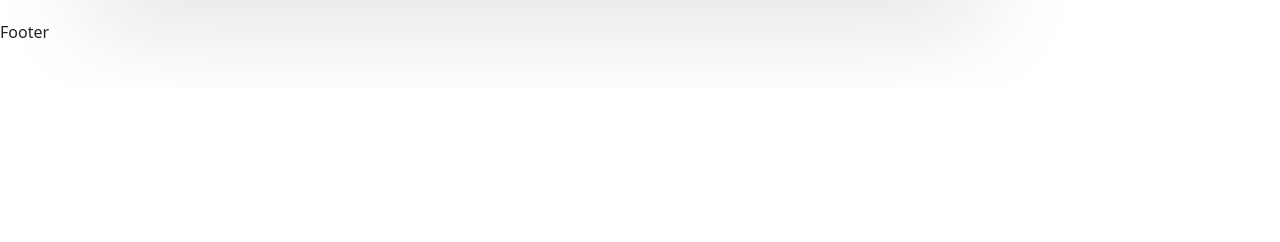
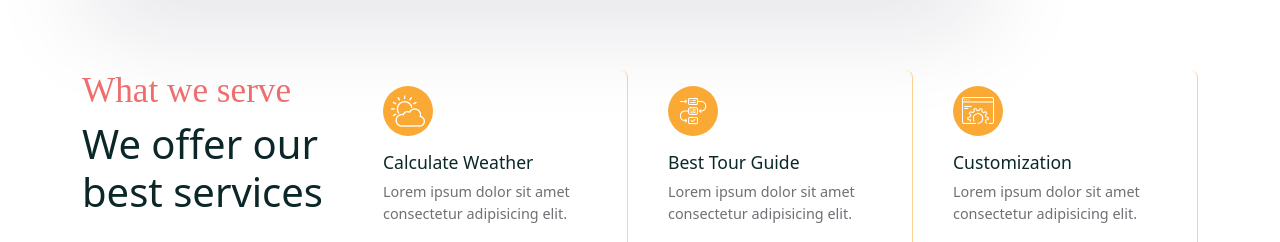
Before and after one commit to shagors/tour-project-mern, a React (Create React App) app in the folder frontend/: page /home in a window 1280 px wide. Shown: the part 710-952 px from the top of the page. Before the commit the page ends 800 px from the top, so only its background shows below. Built offline with nearby package versions, Linux system fonts and the light colour scheme; a web font is replaced by a local one.

Commit message:
services add and design add

```diff
--- a/frontend/src/pages/Home.jsx
+++ b/frontend/src/pages/Home.jsx
@@ -7,11 +7,12 @@
 import worldImg from "../assets/images/world.png";
 import Subtitle from "../shared/Subtitle";
 import SearchBar from "../shared/SearchBar";
+import ServiceList from "../services/ServiceList";
 
 const Home = () => {
   return (
     <>
-      {/* Hero section */}
+      {/* Hero section start */}
       <section>
         <Container>
           <Row>
@@ -54,6 +55,19 @@
           </Row>
         </Container>
       </section>
+      {/* Hero section End */}
+
+      <section>
+        <Container>
+          <Row>
+            <Col lg="3">
+              <h5 className="services__subtitle">What we serve</h5>
+              <h2 className="services__title">We offer our best services</h2>
+            </Col>
+            <ServiceList />
+          </Row>
+        </Container>
+      </section>
     </>
   );
 };
--- /dev/null
+++ b/frontend/src/services/ServiceCard.jsx
@@ -0,0 +1,18 @@
+import React from "react";
+import "./service-card.css";
+
+const ServiceCard = ({ item }) => {
+  const { imgUrl, title, desc } = item;
+
+  return (
+    <div className="service__item">
+      <div className="service__img">
+        <img src={imgUrl} alt="" />
+      </div>
+      <h5>{title}</h5>
+      <p>{desc}</p>
+    </div>
+  );
+};
+
+export default ServiceCard;
--- /dev/null
+++ b/frontend/src/services/ServiceList.jsx
@@ -0,0 +1,39 @@
+import React from "react";
+import ServiceCard from "./ServiceCard";
+import { Col } from "reactstrap";
+
+import weatherImg from "../assets/images/weather.png";
+import guideImg from "../assets/images/guide.png";
+import customizationImg from "../assets/images/customization.png";
+
+const serviceData = [
+  {
+    imgUrl: weatherImg,
+    title: "Calculate Weather",
+    desc: "Lorem ipsum dolor sit amet consectetur adipisicing elit.",
+  },
+  {
+    imgUrl: guideImg,
+    title: "Best Tour Guide",
+    desc: "Lorem ipsum dolor sit amet consectetur adipisicing elit.",
+  },
+  {
+    imgUrl: customizationImg,
+    title: "Customization",
+    desc: "Lorem ipsum dolor sit amet consectetur adipisicing elit.",
+  },
+];
+
+const ServiceList = () => {
+  return (
+    <>
+      {serviceData.map((item, index) => (
+        <Col lg={3} key={index}>
+          <ServiceCard item={item} />
+        </Col>
+      ))}
+    </>
+  );
+};
+
+export default ServiceList;
--- /dev/null
+++ b/frontend/src/services/service-card.css
@@ -0,0 +1,33 @@
+.service__item {
+  padding: 1rem;
+  border-bottom: 1px solid #faa83586;
+  border-right: 1px solid #faa83586;
+  border-radius: 0.5rem;
+}
+
+.service__img {
+  width: 50px;
+  height: 50px;
+  display: flex;
+  align-items: center;
+  justify-content: center;
+  border-radius: 50px;
+  background: var(--secondary-color);
+  padding: 0.5rem;
+  margin-bottom: 1rem;
+  line-height: 50px;
+}
+
+.service__img img {
+  width: 100%;
+}
+
+.service__item h5 {
+  font-size: 1.1rem;
+  font-weight: 500;
+}
+
+.service__item p {
+  font-size: 0.9rem;
+  color: var(--text-color);
+}
--- a/frontend/src/styles/home.css
+++ b/frontend/src/styles/home.css
@@ -37,3 +37,15 @@
 .hero__img-box {
   padding-top: 2rem;
 }
+
+.services__subtitle {
+  font-size: 2.2rem;
+  font-weight: 500;
+  color: #ee6e6e;
+  font-family: var(--subtitle-font-name);
+}
+
+.services__title {
+  font-size: 2.5rem;
+  font-weight: 500;
+}
```
